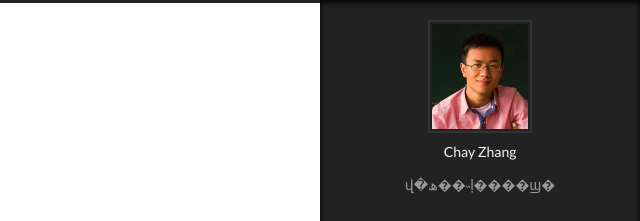
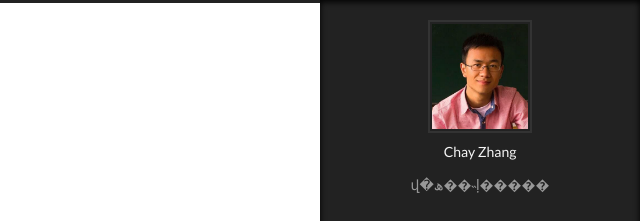
Before and after one commit to senhonsakura/senhonsakura.github.io, a plain HTML site: page archives/2016/10/index.html in a window 1280 px wide. Both pictures are taken after a click on the element 1217 px from the left and 742 px from the top of the page. Shown: the top 221 px of the page, 640-1280 px from the left. Drawn offline with Linux system fonts and the light colour scheme.

Commit message:
Site updated: 2016-10-05 21:14:49

```diff
--- a/archives/2016/10/index.html
+++ b/archives/2016/10/index.html
@@ -84,15 +84,15 @@
 
 
 
-<meta name="description" content="վ�ھ��˵ļ����ϣ�">
+<meta name="description" content="վ�ھ��˵ļ�����">
 <meta property="og:type" content="website">
 <meta property="og:title" content="Zhangcy's Blog">
 <meta property="og:url" content="http://yoursite.com/archives/2016/10/index.html">
 <meta property="og:site_name" content="Zhangcy's Blog">
-<meta property="og:description" content="վ�ھ��˵ļ����ϣ�">
+<meta property="og:description" content="վ�ھ��˵ļ�����">
 <meta name="twitter:card" content="summary">
 <meta name="twitter:title" content="Zhangcy's Blog">
-<meta name="twitter:description" content="վ�ھ��˵ļ����ϣ�">
+<meta name="twitter:description" content="վ�ھ��˵ļ�����">
 
 
 
@@ -317,7 +317,7 @@
                src="/images/avatar.png"
                alt="Chay Zhang" />
           <p class="site-author-name" itemprop="name">Chay Zhang</p>
-          <p class="site-description motion-element" itemprop="description">վ�ھ��˵ļ����ϣ�</p>
+          <p class="site-description motion-element" itemprop="description">վ�ھ��˵ļ�����</p>
         </div>
         <nav class="site-state motion-element">
           <div class="site-state-item site-state-posts">
--- a/css/main.css
+++ b/css/main.css
@@ -1548,7 +1548,7 @@ pre .javascript .function {
   width: 4px;
   height: 4px;
   border-radius: 50%;
-  background: #8c878b;
+  background: #ff3de4;
 }
 .links-of-blogroll {
   font-size: 13px;
```
Also changed, not shown: 2016/10/05/hello-world/index.html (+1 -1 lines), archives/2016/index.html (+4 -4 lines), archives/index.html (+4 -4 lines), guestbook/index.html (+4 -4 lines), index.html (+4 -4 lines).
